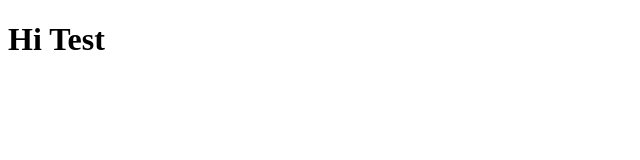
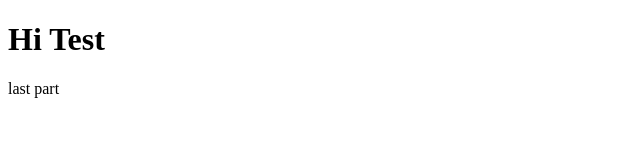
Before and after one commit to Alijon-MrC/test, a plain HTML site: page index.html in a window 1280 px wide. Shown: the full height of the page, 0-640 px from the left. Drawn offline with Linux system fonts and the light colour scheme.

Commit message:
testing 3

```diff
--- a/index.html
+++ b/index.html
@@ -8,5 +8,6 @@
 </head>
 <body>
     <h1>Hi Test</h1>
+    <footer>last part</footer>
 </body>
 </html>
```
